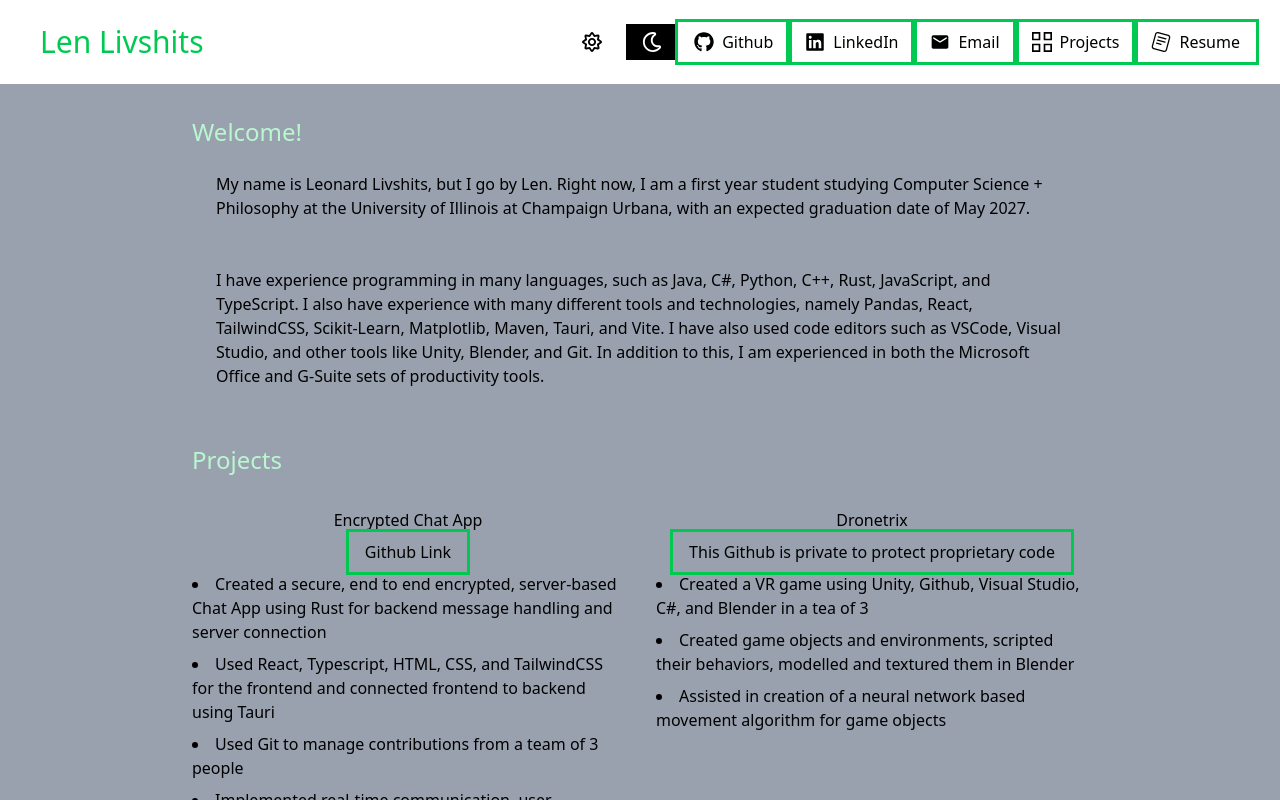
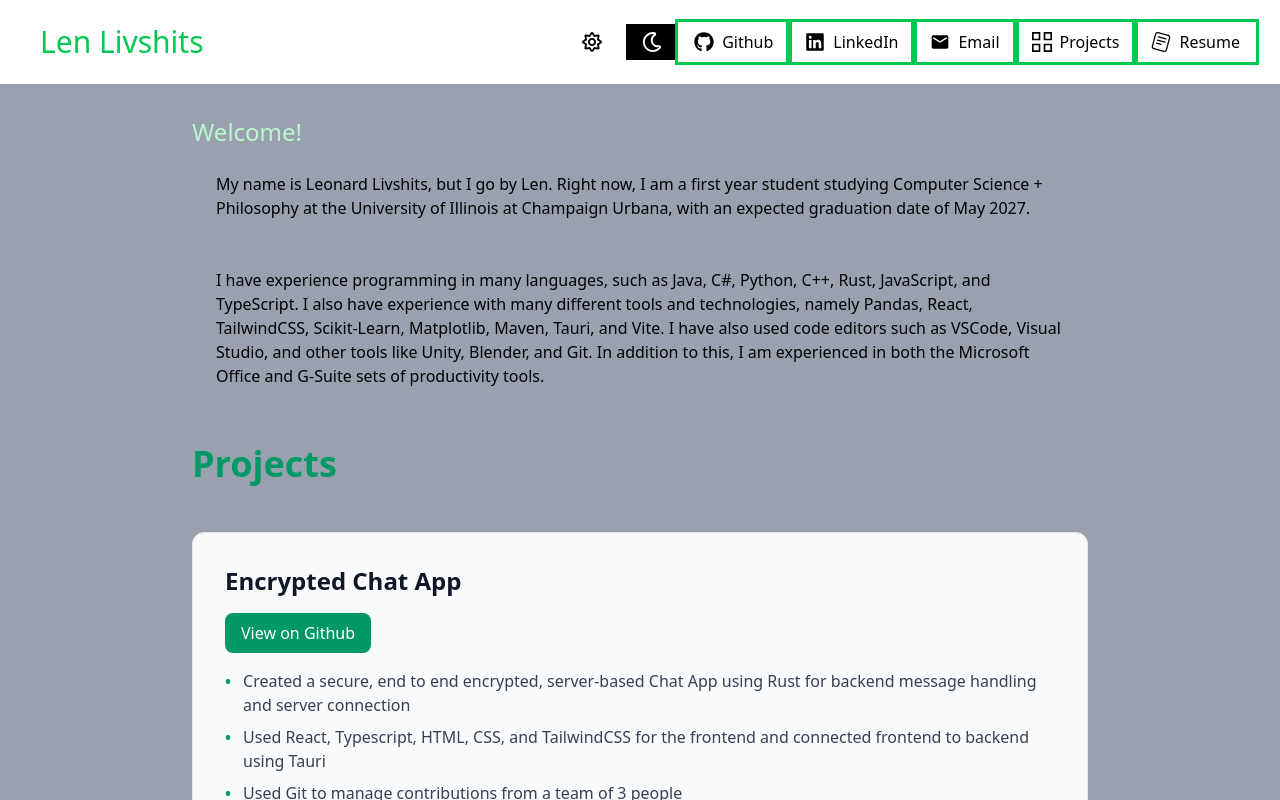
Before and after one commit to llivshits/portfolio-website, a React (Vite) app: page / in a window 1280 px wide. Built offline with nearby package versions, Linux system fonts and the light colour scheme.

Commit message:
minor updates to project description

```diff
--- a/src/components/projects.tsx
+++ b/src/components/projects.tsx
@@ -3,111 +3,94 @@ import Button from "./button";
 
 function Projects() {
   return (
-    <div className="w-full flex flex-col gap-8 text-black dark:text-white">
-      <h1 className="text-green-200 text-2xl">Projects</h1>
-      <div className="flex gap-8">
-        <div className="w-1/2">
-          <div className="flex flex-col justify-center items-center">
-            <div>
-              <h1>Encrypted Chat App</h1>
-            </div>
-            <div>
+    <div className="w-full flex flex-col gap-12 text-gray-900 dark:text-gray-50 animate-fadeIn">
+      <h1 className="text-4xl font-bold text-emerald-600 dark:text-emerald-400">Projects</h1>
+
+      {/* Projects Grid */}
+      <div className="space-y-8">
+        {/* Project 1 */}
+        <div className="bg-gray-50 dark:bg-gray-900 rounded-xl p-8 border border-gray-200 dark:border-gray-800 hover:border-emerald-300 dark:hover:border-emerald-600 transition-colors">
+          <div className="space-y-4">
+            <h2 className="text-2xl font-bold text-gray-900 dark:text-white">Encrypted Chat App</h2>
             <Button
-                text="Github Link"
+              text="View on Github"
               href="https://github.com/rzheng1232/CS199-128-Final-Project-FA25-"
-                className="outline-green-500 outline-solid text-black hover:bg-black hover:text-white dark:bg-black dark:text-white dark:hover:bg-white dark:hover:text-black"
+              className="px-4 py-2 bg-emerald-600 dark:bg-emerald-500 text-white font-medium rounded-lg hover:bg-emerald-700 dark:hover:bg-emerald-600 transition-colors"
             />
-            </div>
-          </div>
-          <ul className="space-y-2 list-disc list-inside">
-            <li>
-              Created a secure, end to end encrypted, server-based Chat App
-              using Rust for backend message handling and server connection
+            <ul className="space-y-2 text-gray-700 dark:text-gray-300">
+              <li className="flex gap-3">
+                <span className="text-emerald-600 dark:text-emerald-400 font-bold">•</span>
+                <span>Created a secure, end to end encrypted, server-based Chat App using Rust for backend message handling and server connection</span>
               </li>
-            <li>
-              Used React, Typescript, HTML, CSS, and TailwindCSS for the
-              frontend and connected frontend to backend using Tauri
+              <li className="flex gap-3">
+                <span className="text-emerald-600 dark:text-emerald-400 font-bold">•</span>
+                <span>Used React, Typescript, HTML, CSS, and TailwindCSS for the frontend and connected frontend to backend using Tauri</span>
               </li>
-            <li>Used Git to manage contributions from a team of 3 people</li>
-            <li>
-              Implemented real-time communication, user authentication, and
-              encrypted data storage with SQL
+              <li className="flex gap-3">
+                <span className="text-emerald-600 dark:text-emerald-400 font-bold">•</span>
+                <span>Used Git to manage contributions from a team of 3 people</span>
               </li>
-          </ul>
-        </div>
-        <div className="w-1/2">
-          <div className="flex flex-col justify-center items-center">
-            <div>
-              <h1>Dronetrix</h1>
-            </div>
-            <div>
-              <Button
-                text="This Github is private to protect proprietary code"
-                className="text-center outline-green-500 outline-solid text-black hover:bg-black hover:text-white dark:bg-black dark:text-white dark:hover:bg-white dark:hover:text-black"
-              />
-            </div>
-          </div>
-          <ul className="space-y-2 list-disc list-inside">
-            <li>
-              Created a VR game using Unity, Github, Visual Studio, C#, and
-              Blender in a tea of 3
-            </li>
-            <li>
-              Created game objects and environments, scripted their behaviors,
-              modelled and textured them in Blender
-            </li>
-            <li>
-              Assisted in creation of a neural network based movement algorithm
-              for game objects
+              <li className="flex gap-3">
+                <span className="text-emerald-600 dark:text-emerald-400 font-bold">•</span>
+                <span>Implemented real-time communication, user authentication, and encrypted data storage with SQL</span>
               </li>
             </ul>
           </div>
         </div>
-      <div className="flex gap-8">
-        <div className="w-1/2">
-          <div className="flex flex-col justify-center items-center">
-            <div>
-              <h1>Fantasy Premier League Assistant</h1>
-            </div>
-            <div>
+
+        {/* Project 2 */}
+        <div className="bg-gray-50 dark:bg-gray-900 rounded-xl p-8 border border-gray-200 dark:border-gray-800 hover:border-emerald-300 dark:hover:border-emerald-600 transition-colors">
+          <div className="space-y-4">
+            <h2 className="text-2xl font-bold text-gray-900 dark:text-white">Dronetrix</h2>
             <Button
-                text="Github Link"
-                href="https://github.com/RohitDatta06/FPLpredict"
-                className="outline-green-500 outline-solid text-black hover:bg-black hover:text-white dark:bg-black dark:text-white dark:hover:bg-white dark:hover:text-black"
+              text="Repository Private - Proprietary Code"
+              className="px-4 py-2 bg-gray-300 dark:bg-gray-700 text-gray-700 dark:text-gray-300 font-medium rounded-lg cursor-default"
             />
-            </div>
-          </div>
-          <ul className="space-y-2 list-disc list-inside">
-            <li>
-              Created a website to assist Fantasy Premier League Players in
-              choosing the optimal squad, using machine learning algorithms
+            <ul className="space-y-2 text-gray-700 dark:text-gray-300">
+              <li className="flex gap-3">
+                <span className="text-emerald-600 dark:text-emerald-400 font-bold">•</span>
+                <span>Created a VR game using Unity, Github, Visual Studio, C#, and Blender in a team of 3</span>
               </li>
-            <li>
-              Used React, Typescript, HTML, CSS, and TailwindCSS for the
-              frontend, FastAPI for the backend, and Python for the prediction
-              and optimization algorithms
+              <li className="flex gap-3">
+                <span className="text-emerald-600 dark:text-emerald-400 font-bold">•</span>
+                <span>Created game objects and environments, scripted their behaviors, modelled and textured them in Blender</span>
               </li>
-            <li>Added LLM integration to explain choices the algorithm made</li>
-            <li>
-              Used Pandas and Scikit-Learn to import data from a csv file and
-              predict it using various algorithms such as XGBoost, Random
-              Forest, Linear Regression, and Lasso.
+              <li className="flex gap-3">
+                <span className="text-emerald-600 dark:text-emerald-400 font-bold">•</span>
+                <span>Assisted in creation of a neural network based movement algorithm for game objects</span>
               </li>
             </ul>
           </div>
-        <div className="w-1/2">
-          <div className="flex flex-col justify-center items-center">
-            <div>
-              <h1>Coming Soon</h1>
         </div>
-            <div>
+
+        {/* Project 3 */}
+        <div className="bg-gray-50 dark:bg-gray-900 rounded-xl p-8 border border-gray-200 dark:border-gray-800 hover:border-emerald-300 dark:hover:border-emerald-600 transition-colors">
+          <div className="space-y-4">
+            <h2 className="text-2xl font-bold text-gray-900 dark:text-white">Fantasy Premier League Assistant</h2>
             <Button
-                text="Coming Soon"
-                className="text-center outline-green-500 outline-solid text-black hover:bg-black hover:text-white dark:bg-black dark:text-white dark:hover:bg-white dark:hover:text-black"
+              text="View on Github"
+              href="https://github.com/RohitDatta06/FPLpredict"
+              className="px-4 py-2 bg-emerald-600 dark:bg-emerald-500 text-white font-medium rounded-lg hover:bg-emerald-700 dark:hover:bg-emerald-600 transition-colors"
             />
+            <ul className="space-y-2 text-gray-700 dark:text-gray-300">
+              <li className="flex gap-3">
+                <span className="text-emerald-600 dark:text-emerald-400 font-bold">•</span>
+                <span>Created a website to assist Fantasy Premier League Players in choosing the optimal squad, using machine learning algorithms</span>
+              </li>
+              <li className="flex gap-3">
+                <span className="text-emerald-600 dark:text-emerald-400 font-bold">•</span>
+                <span>Used React, Typescript, HTML, CSS, and TailwindCSS for the frontend, FastAPI for the backend, and Python for the prediction and optimization algorithms</span>
+              </li>
+              <li className="flex gap-3">
+                <span className="text-emerald-600 dark:text-emerald-400 font-bold">•</span>
+                <span>Added LLM integration to explain choices the algorithm made</span>
+              </li>
+              <li className="flex gap-3">
+                <span className="text-emerald-600 dark:text-emerald-400 font-bold">•</span>
+                <span>Used Pandas and Scikit-Learn to import past player data from a .csv file and predict future performance using various algorithms such as XGBoost, Random Forest, Linear Regression, and Lasso</span>
+              </li>
+            </ul>
           </div>
-          </div>
-          <ul className="space-y-2 list-disc list-inside"></ul>
         </div>
       </div>
     </div>
```
Lines whose indentation alone changed are shown as unchanged.
